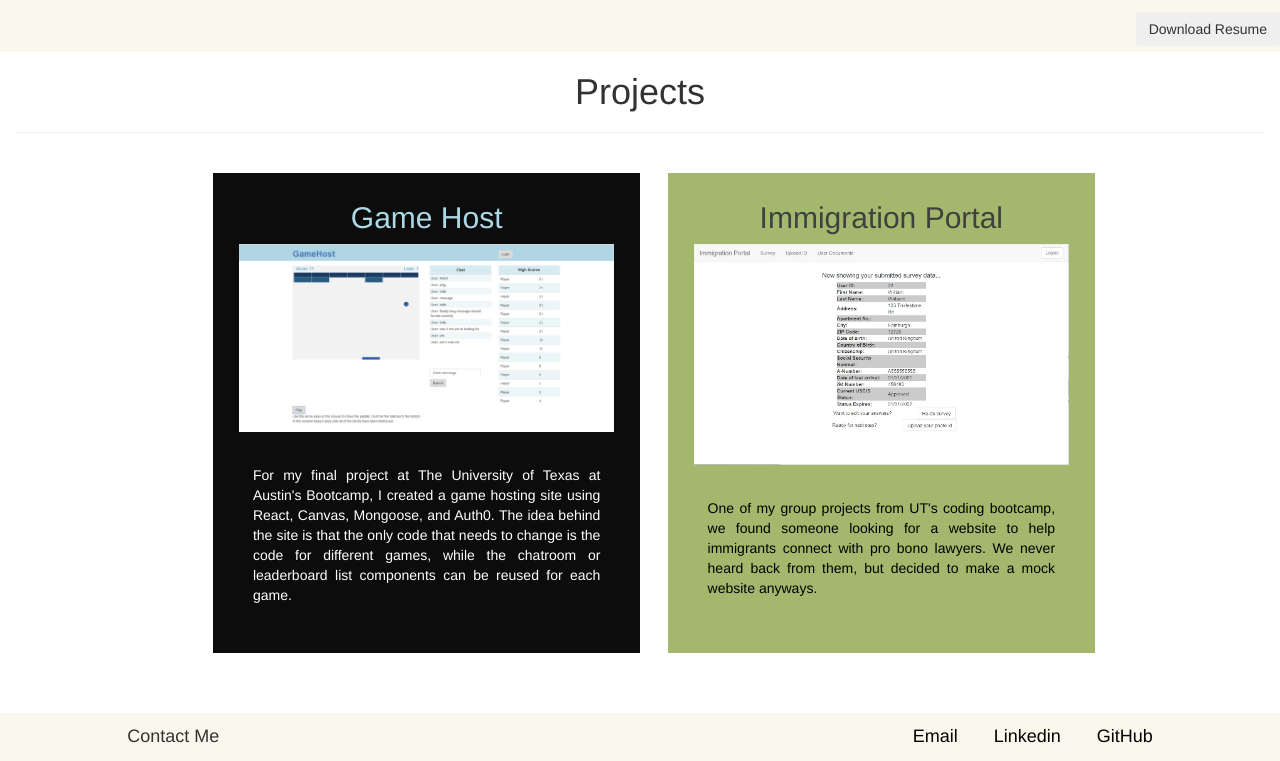
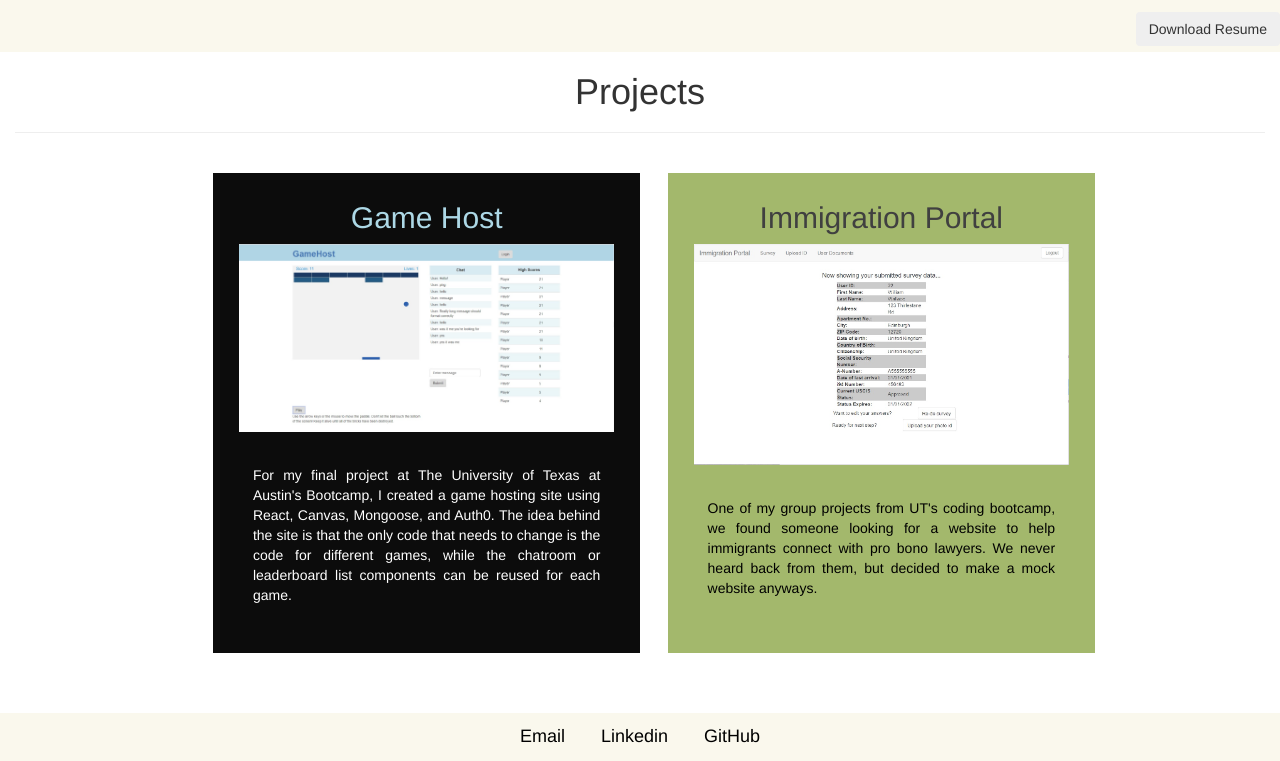
Before and after one commit to williamwgilmore/williamwgilmore, a React (Create React App) app: page / in a window 1280 px wide. Shown: the part 2220-2981 px from the top of the page. Built offline with nearby package versions, Linux system fonts and the light colour scheme.

Commit message:
Removed "Contact Me" and centered links

```diff
--- a/src/components/Contact.js
+++ b/src/components/Contact.js
@@ -5,13 +5,10 @@ export default class NavBar extends Component {
 		return (
 			<div className='contactBackground'>
 				<div className='row'>
-					<div className='col-md-2 col-md-offset-1'>
-						<h4 className='contactText'>Contact Me</h4>
-					</div>
-					<div className='col-md-8 text-right'>
-						<h4 className='contactText'><a href='mailto:williamwgilmore@gmail.com' target='_blank'>Email</a></h4>
-						<h4 className='contactText'><a href='https://www.linkedin.com/in/william-gilmore-90a8a8a4/' target='_blank'>Linkedin</a></h4>
-						<h4 className='contactText'><a href='https://github.com/williamwgilmore' target='_blank'>GitHub</a></h4>
+					<div className='col-md-6 col-md-offset-3 text-center'>
+						<h4 className='contactText'><a href='mailto:williamwgilmore@gmail.com' target='_blank' rel='noopener noreferrer'>Email</a></h4>
+						<h4 className='contactText'><a href='https://www.linkedin.com/in/william-gilmore-90a8a8a4/' target='_blank' rel='noopener noreferrer'>Linkedin</a></h4>
+						<h4 className='contactText'><a href='https://github.com/williamwgilmore' target='_blank' rel='noopener noreferrer'>GitHub</a></h4>
 					</div>
 				</div>
 			</div>
```
